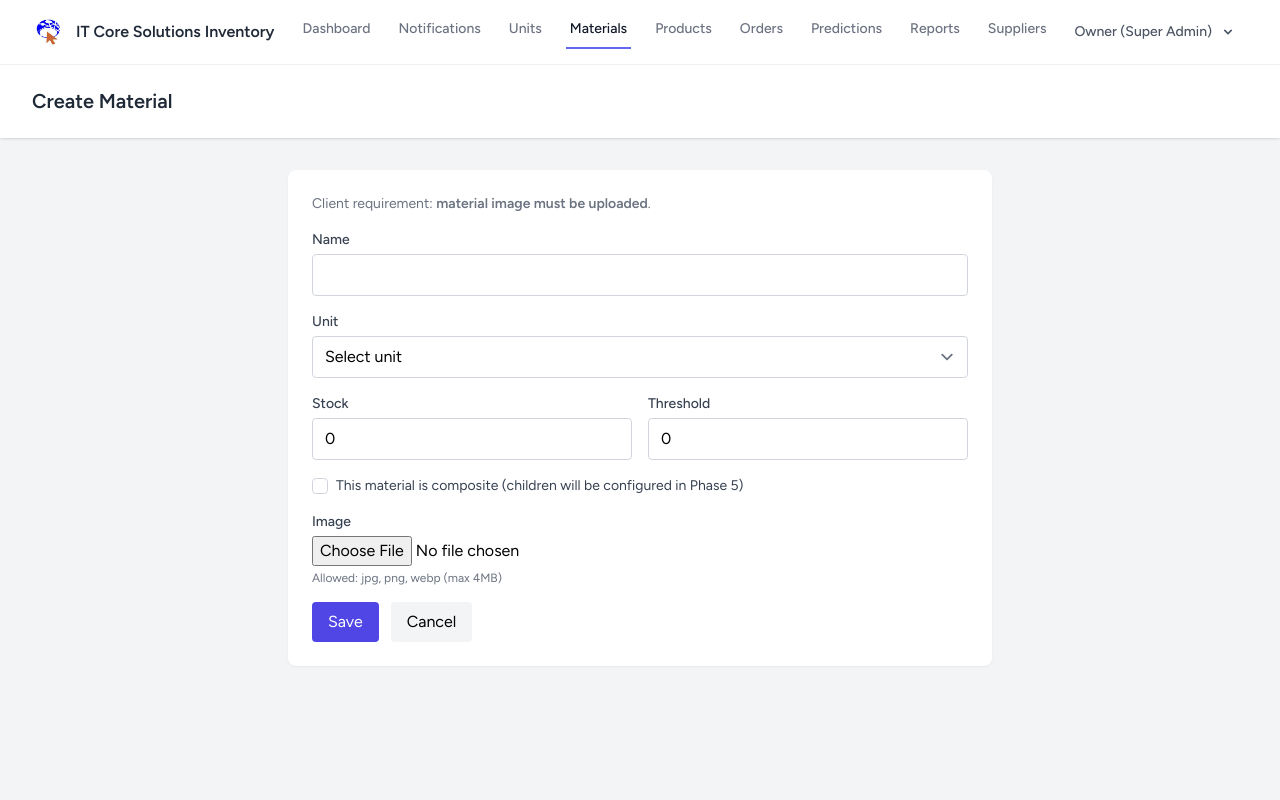
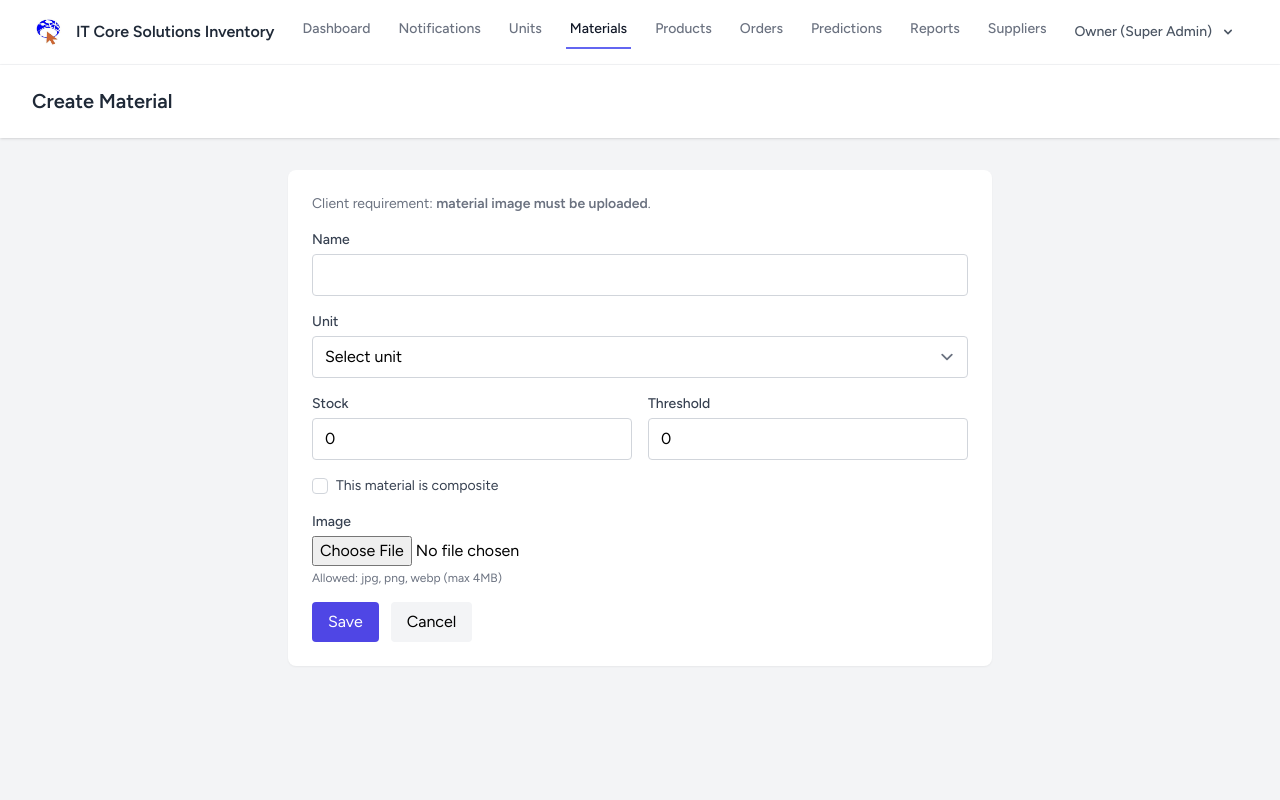
Before and after one commit to Ahilesha/itcoresolutions, a Laravel app: page /materials/create in a window 1280 px wide. Run offline with Laravel 12, Linux system fonts and the light colour scheme; a user stored in the database is signed in; data comes from the database, SQL or seed files in the repository; data that the repository does not hold is empty; style sheets or scripts are compiled from the project's sources.

Commit message:
Update create.blade.php

```diff
--- a/resources/views/materials/create.blade.php
+++ b/resources/views/materials/create.blade.php
@@ -56,7 +56,7 @@
                             <input id="is_composite" name="is_composite" type="checkbox" value="1" class="rounded border-gray-300"
                                    {{ old('is_composite') ? 'checked' : '' }}>
                             <label for="is_composite" class="text-sm text-gray-700">
-                                This material is composite (children will be configured in Phase 5)
+                                This material is composite
                             </label>
                         </div>
 
```
